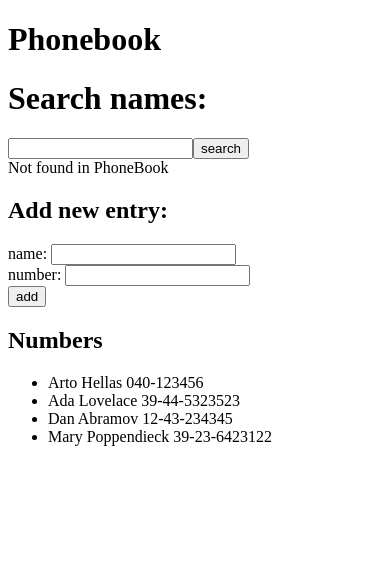
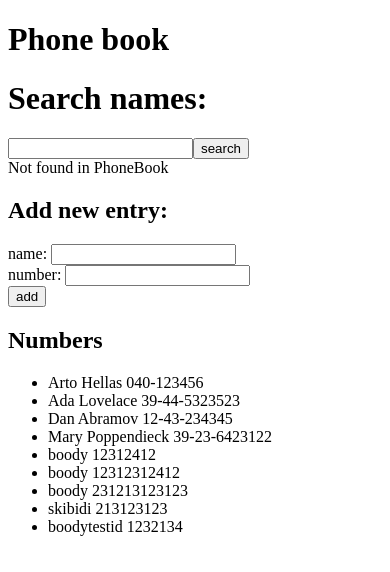
Before and after one commit to ABfathy/main-FSO, a React (Vite) app in the folder part-2/phoneBook/: page / in a window 390 px wide. Shown: the top 572 px of the page. Built offline with nearby package versions, Linux system fonts and the light colour scheme; data requests are answered from the project's data file.

Commit message:
add phonebok enteries to the backend server and extract the backend code into its own module

```diff
--- a/part-2/phoneBook/db.json
+++ b/part-2/phoneBook/db.json
@@ -1,5 +1,5 @@
 {
-  "persons":[
+  "persons": [
     {
       "name": "Arto Hellas",
       "number": "040-123456",
@@ -19,6 +19,31 @@
       "name": "Mary Poppendieck",
       "number": "39-23-6423122",
       "id": "4"
+    },
+    {
+      "id": "c438",
+      "name": "boody",
+      "number": 12312412
+    },
+    {
+      "id": "bc22",
+      "name": "boody",
+      "number": 12312312412
+    },
+    {
+      "id": "8c68",
+      "name": "boody",
+      "number": 231213123123
+    },
+    {
+      "id": "d41a",
+      "name": "skibidi",
+      "number": 213123123
+    },
+    {
+      "id": "6d3a",
+      "name": "boodytestid",
+      "number": 1232134
     }
   ]
 }
--- a/part-2/phoneBook/src/App.jsx
+++ b/part-2/phoneBook/src/App.jsx
@@ -2,30 +2,24 @@ import { useState , useEffect } from 'react'
 import Search  from './Search.jsx'
 import DisplayAll from './DisplayAll.jsx'
 import Display from './Display.jsx'
-import axios from 'axios'
-
+import personServices from './services/services.js'
 
 const App = () => {
 
-  const [persons, setPersons] = useState([
-    { name: 'Arto Hellas' , number: '01008983902' , id: '0'},
-    { name: 'Ada Lovelace', number: '39-44-5323523' , id : '1'},
-    { name: 'Dan Abramov', number: '12-43-234345' , id : '2' },
-    { name: 'Mary Poppendieck', number: '39-23-6423122' , id : '3'}
-  ])
+  const [persons, setPersons] = useState([])
 
 
-
-  const hook = () => {
-    axios.get('http://localhost:3001/persons')
-    .then(response => setPersons(response.data))
-  }
-
-  useEffect(hook,[]);
+  useEffect(() => {
+    personServices
+      .getAll()
+      .then(personData => {
+        setPersons(personData)
+      })
+  }, [])
 
   return (
     <>
-      <h1>Phonebook</h1>
+      <h1>Phone book</h1>
       <Search persons={persons}/>
       <Display persons={persons} setPersons={setPersons}/>
       <DisplayAll persons={persons}/>
--- a/part-2/phoneBook/src/Display.jsx
+++ b/part-2/phoneBook/src/Display.jsx
@@ -1,4 +1,5 @@
 import { useState } from "react"
+import personServices from './services/services.js'
 
 const Display = ({ persons , setPersons }) =>{
 
@@ -6,12 +7,12 @@ const Display = ({ persons , setPersons }) =>{
     const [newNumber, setNewNumber] = useState('')
 
     const handleSubmit = (event) => {
+
         event.preventDefault()
 
         const newPerson = {
           name: newName,
           number: newNumber,
-          id: String(persons.length + 1)
 
         }
 
@@ -27,9 +28,14 @@ const Display = ({ persons , setPersons }) =>{
           return;
         }
 
-        setPersons(persons.concat(newPerson))
-        setNewName('')
-        setNewNumber('')
+        personServices
+        .addPerson(newPerson)
+        .then( person => {
+          setPersons(persons.concat(person))
+          setNewName('')
+          setNewNumber('') }
+
+        )
 
        }
 
--- a/part-2/phoneBook/src/DisplayAll.jsx
+++ b/part-2/phoneBook/src/DisplayAll.jsx
@@ -5,7 +5,7 @@ const DisplayAll = ({ persons }) => {
         <>
         <h2>Numbers</h2>
         <ul>
-        {persons.map(person => <li key={person.id}>{person.name} {person.number}</li> )}
+        {persons.map(person => <li key={person.id} >{person.name} {person.number}</li> )}
         </ul>
         </>
     )
--- /dev/null
+++ b/part-2/phoneBook/src/services/services.js
@@ -0,0 +1,20 @@
+import axios from 'axios'
+
+const url = 'http://localhost:3001/persons'
+
+const getAll = () => {
+    const req =  axios.get(url)
+    return req.then(response => response.data)
+}
+
+const addPerson = () => {
+    const req = axios.post(url, personObject)
+    return req.then(response => response.data)
+}
+
+export default {
+
+    getAll,
+    addPerson
+
+}
```
